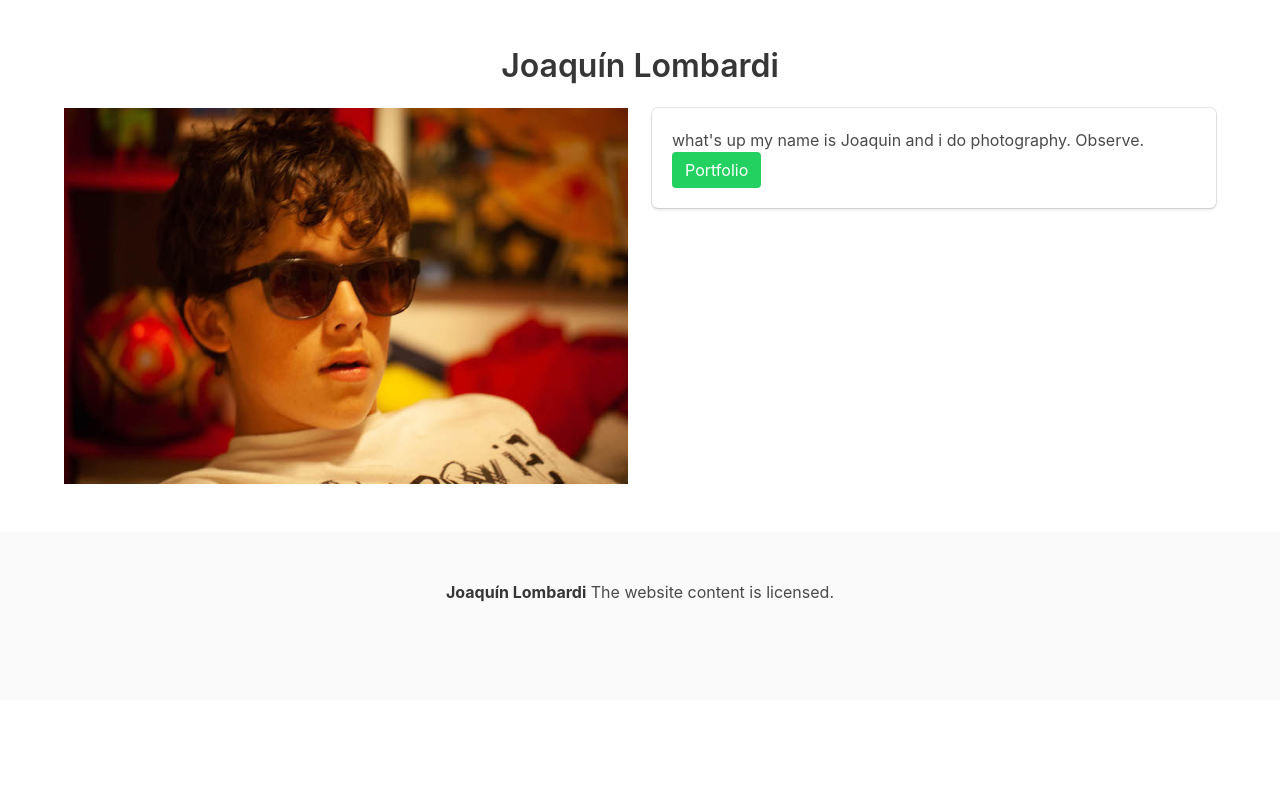
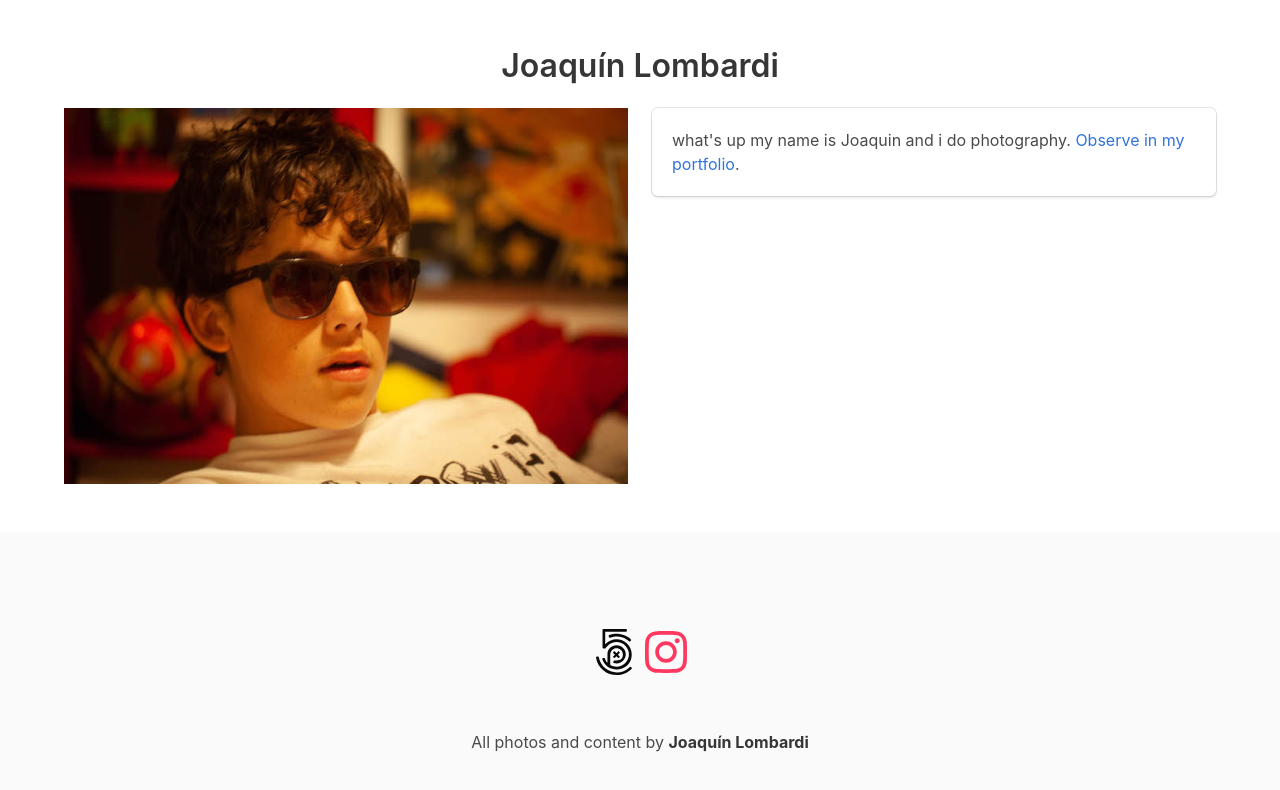
Before and after one commit to kinabalu/joaquinlombardi.com, a plain HTML site: page index.html in a window 1280 px wide. Drawn offline with nearby package versions, Linux system fonts and the light colour scheme.

Commit message:
added icons and changed text

```diff
--- a/index.html
+++ b/index.html
@@ -23,10 +23,9 @@
 
         <div class="column">
           <div class="box">
-            what's up my name is Joaquin and i do photography. Observe.
+            what's up my name is Joaquin and i do photography. <a href="https://500px.com/joaquinisawesome">Observe in my portfolio</a>.
+          </div>
 
-            <a class="button is-success" href="https://500px.com/joaquinisawesome">Portfolio</a>
-          </div>
         </div>
       </div>
     </div>
@@ -34,10 +33,12 @@
 
   <footer class="footer">
     <div class="content has-text-centered">
-      <p>
-        <strong>Joaqu&iacute;n Lombardi</strong>
-        The website content is licensed.
-      </p>
+      <div class="section">
+        <a href="https://500px.com/joaquinisawesome"><span class="icon is-large has-text-black"><i class="fab fa-3x fa-500px"></i></span></a>
+        <a href="https://instagram.com/50hrplaylist"><span class="icon is-large has-text-danger"><i class="fab fa-3x fa-instagram"></i></span></a>
+      </div>
+
+      All photos and content by <strong>Joaqu&iacute;n Lombardi</strong>
     </div>
   </footer>
 
```
